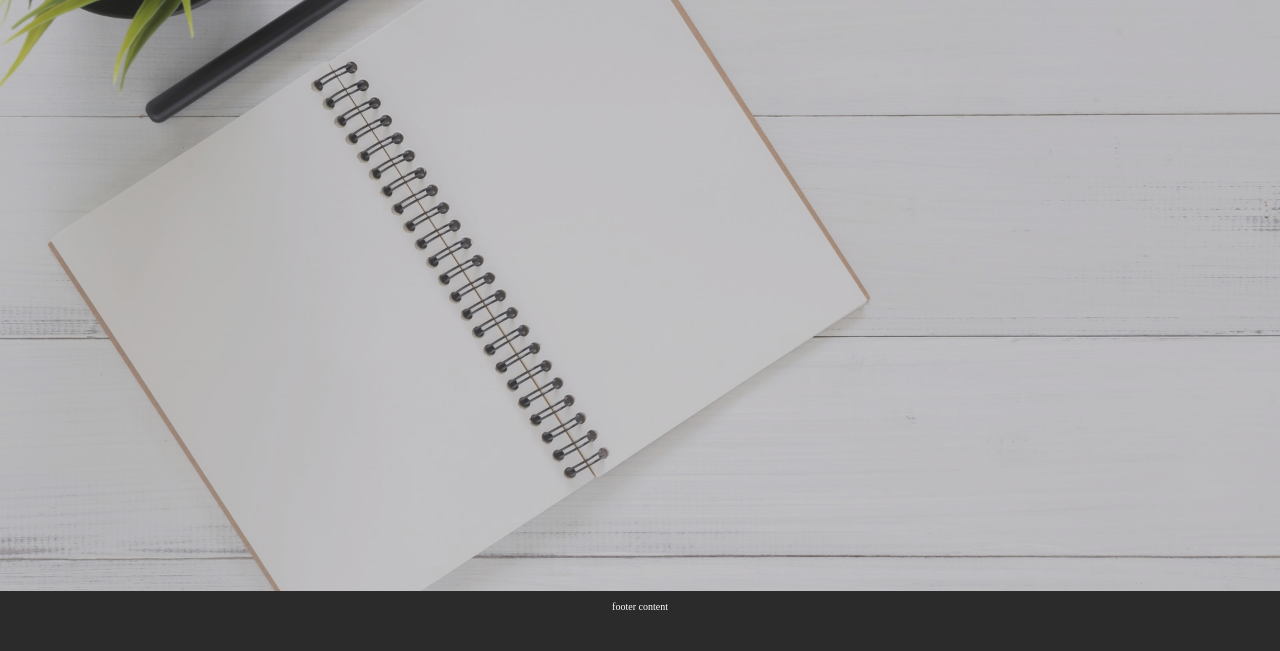
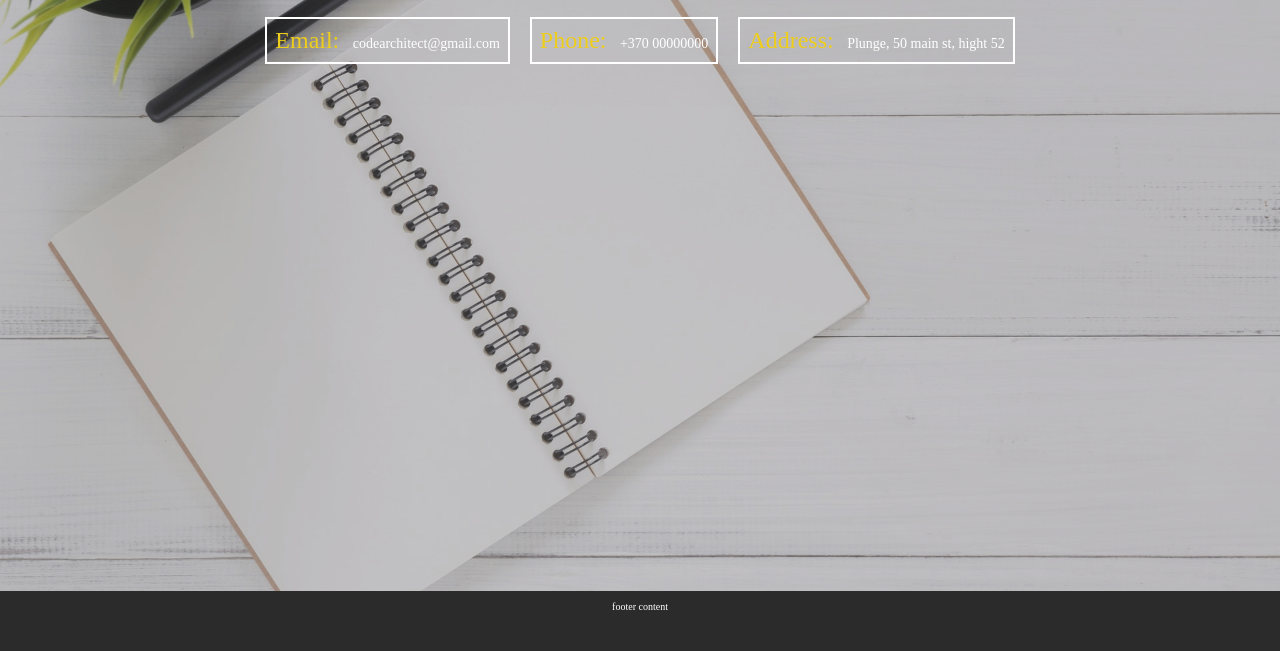
Before and after one commit to Nerijusanz/template1, a website: page dist/contact.html in a window 1280 px wide. Shown: the part 149-800 px from the top of the page. Drawn offline with nearby package versions, Linux system fonts and the light colour scheme; files that its build step writes are made by us from their sources.

Commit message:
contact.html,contact.scss

```diff
--- a/scss/pages/contact.scss
+++ b/scss/pages/contact.scss
@@ -0,0 +1,49 @@
+main#contact {
+  .contact-content {
+    .box {
+      margin-top: 1rem;
+      padding: 0.8rem;
+      text-align: left;
+      border: 2px solid #fff;
+      overflow: hidden;
+      @include easeOut;
+
+      p {
+        font-size: 1.4rem;
+        margin: 0;
+      }
+      p > span {
+        padding-right: 1rem;
+        font-size: 2.4rem;
+      }
+
+      &:hover {
+        padding: 0.4rem;
+        background-color: $secondary-color;
+
+        p {
+          color: lighten(set_text_color($secondary-color), 50);
+        }
+        p > span {
+          color: set_text_color($secondary-color);
+        }
+      }
+    }
+  }
+}
+
+//media queries
+@include mediaMd {
+  //mixin.scss
+
+  main#contact .contact-content {
+    display: flex;
+    justify-content: center;
+    align-items: center;
+
+    .box {
+      margin: 0 1rem;
+      font-size: 2.4rem;
+    }
+  }
+}
```
Also changed, not shown: dist/contact.html.
